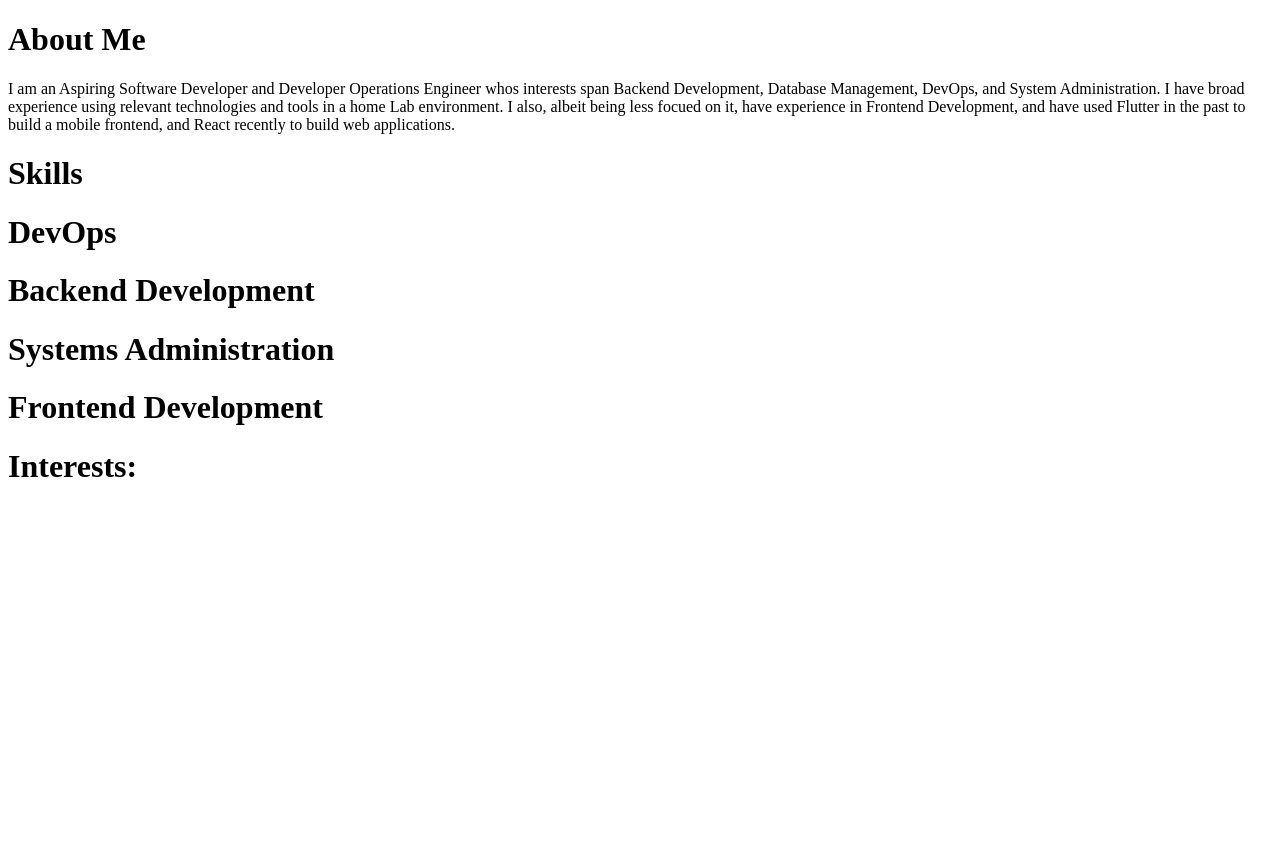
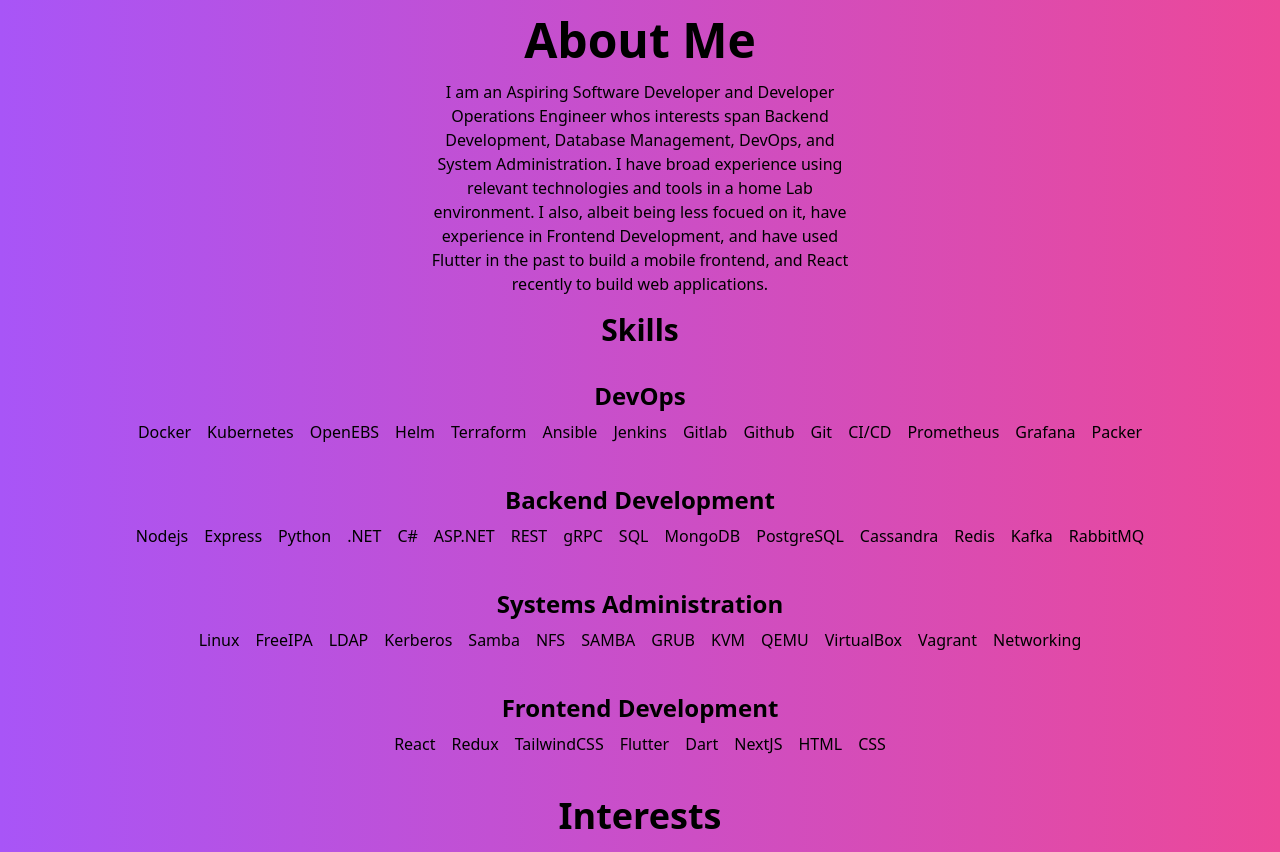
Before and after one commit to PranoSA/New-Portfolio-Site, a Next.js app: page /about in a window 1280 px wide. Before the commit the page ends 800 px from the top, so only its background shows below. Built offline with nearby package versions, Linux system fonts and the light colour scheme.

Commit message:
Added About Page

```diff
--- a/src/app/about/page.tsx
+++ b/src/app/about/page.tsx
@@ -1,5 +1,6 @@
+import "../styles/globals.css";
 
-const BackendSkils : string[] = [
+const BackendSkils: string[] = [
   "Nodejs",
   "Express",
   "Python",
@@ -15,9 +16,9 @@
   "Redis",
   "Kafka",
   "RabbitMQ",
-]
+];
 
-const DevOpsSkills : string[] = [
+const DevOpsSkills: string[] = [
   "Docker",
   "Kubernetes",
   "OpenEBS",
@@ -31,75 +32,105 @@
   "CI/CD",
   "Prometheus",
   "Grafana",
-]
+  "Packer",
+];
 
-const SysAdminSkills : string[] = [
+const SysAdminSkills: string[] = [
   "Linux",
   "FreeIPA",
   "LDAP",
   "Kerberos",
   "Samba",
   "NFS",
+  "SAMBA",
   "GRUB",
   "KVM",
   "QEMU",
   "VirtualBox",
   "Vagrant",
-    "Networking"
-]
+  "Networking",
+];
 
-const FrontendSkills : string[]=[
+const FrontendSkills: string[] = [
   "React",
   "Redux",
   "TailwindCSS",
   "Flutter",
   "Dart",
+  "NextJS",
   "HTML",
   "CSS",
-]
+];
 
-export default function Home(){
+export default function Home() {
   return (
-        <div className='w-full flex flex-wrap justify-center'>
+    <div className="w-full flex flex-wrap justify-center">
       <div className="w-full  p-4 text-center">
-                <h1 className='w-full text-5xl font-bold'>   About Me  </h1>
+        <h1 className="w-full text-5xl font-bold text-center"> About Me </h1>
       </div>
 
-            <div className="w-full  p-4 text-center">
+      <div className=" w-1/2 md:w-1/3 text-center">
         <p>
-                    I am an Aspiring Software Developer and Developer Operations Engineer whos interests span
-                    Backend Development, Database Management, DevOps, and System Administration. I have broad experience
-                    using relevant technologies and tools in a home Lab environment. I also, albeit being less focued on it,
-                    have experience in Frontend Development, and have used Flutter in the past to build a mobile frontend, and React
+          I am an Aspiring Software Developer and Developer Operations Engineer
+          whos interests span Backend Development, Database Management, DevOps,
+          and System Administration. I have broad experience using relevant
+          technologies and tools in a home Lab environment. I also, albeit being
+          less focued on it, have experience in Frontend Development, and have
+          used Flutter in the past to build a mobile frontend, and React
           recently to build web applications.
         </p>
       </div>
 
       <div className="w-full  p-4 text-center">
-                <h1 className='w-full text-3xl font-bold'>   Skills  </h1>
+        <h1 className="w-full text-3xl font-bold text-center"> Skills </h1>
+        <div className="w-full flex flex-wrap justify-center"></div>
       </div>
 
       <div className="w-full  p-4 text-center">
-                <h1 className='w-full text-2xl font-bold'>  DevOps  </h1>
+        <h1 className="w-full text-2xl font-bold"> DevOps </h1>
+        <div className="w-full flex flex-wrap justify-center">
+          {DevOpsSkills.map((skill) => (
+            <p className="p-2">{skill}</p>
+          ))}
+        </div>
       </div>
 
       <div className="w-full  p-4 text-center">
-                <h1 className='w-full text-2xl font-bold'>   Backend Development  </h1>
+        <h1 className="w-full text-2xl font-bold"> Backend Development </h1>
+        <div className="w-full flex flex-wrap justify-center">
+          {BackendSkils.map((skill) => (
+            <p className="p-2">{skill}</p>
+          ))}
+        </div>
       </div>
 
       <div className="w-full  p-4 text-center">
-                <h1 className='w-full text-2xl font-bold'>  Systems Administration </h1>
+        <h1 className="w-full text-2xl font-bold"> Systems Administration </h1>
+        <div className="w-full flex flex-wrap justify-center">
+          {SysAdminSkills.map((skill) => (
+            <p className="p-2">{skill}</p>
+          ))}
+        </div>
       </div>
 
       <div className="w-full  p-4 text-center">
-                <h1 className='w-full text-2xl font-bold'> Frontend Development </h1>
+        <h1 className="w-full text-2xl font-bold"> Frontend Development </h1>
+        <div className="w-full flex flex-wrap justify-center">
+          {FrontendSkills.map((skill) => (
+            <p className="p-2">{skill}</p>
+          ))}
+        </div>
       </div>
 
-            {//Interests
+      {
+        //Interests
       }
 
       <div className="w-full p-4 text-center">
-                <h1 className="w-full text-5xl font-bold "> Interests: </h1>
+        <h1 className="w-full text-4xl font-bold "> Interests</h1>
+        <div className="w-full flex flex-wrap justify-center">
+          <h2 className="w-full text-lg font-bold"></h2>
+        </div>
       </div>
 
       {
--- a/src/app/page.tsx
+++ b/src/app/page.tsx
@@ -1,14 +1,14 @@
-'use client';
+"use client";
 
 // @ts-nocheck
-import { UnicodeCharacterInformation } from '../components/unicode';
-import { UnicodePanel } from '../components/unicode';
-import { CorsPanel } from '../components/cors_panel';
-import './globals.css';
+import { UnicodeCharacterInformation } from "../components/unicode";
+import { UnicodePanel } from "../components/unicode";
+import { CorsPanel } from "../components/cors_panel";
+import "./globals.css";
 
-import Image from 'next/image';
-import { useEffect, useRef, useState } from 'react';
-import Link from 'next/link';
+import Image from "next/image";
+import { useEffect, useRef, useState } from "react";
+import Link from "next/link";
 
 export default function Home() {
   const [openPanels, setPanels] = useState<boolean[]>([
@@ -30,8 +30,17 @@
           <h1 className="w-full text-6xl font-bold"> Portfolio Page </h1>
         </div>
 
+        <div className="w-full  p-4 text-center">
+          <Link href="/about">
+            <button className="p-5 text-center text-3xl rounded transform transition duration-500 ease-in-out hover:scale-110 hover:text-4xl hover:text-white">
+              {" "}
+              About Me{" "}
+            </button>
+          </Link>
+        </div>
+
         <div className="w-full p-4 text-center pb-30 pt-10">
-          <h1 className="w-full text-5xl font-bold "> Projects: </h1>
+          <h1 className="w-full text-5xl font-bold "> Projects</h1>
         </div>
 
         <div
@@ -53,8 +62,8 @@
                 <div className="w-full w-flex flex-wrap p-4 text-center">
                   <Link href="/unicode">
                     <button className="p-5 text-center bg-blue-200 rounded">
-                      {' '}
-                      View Unicode Mini-App{' '}
+                      {" "}
+                      View Unicode Mini-App{" "}
                     </button>
                   </Link>
                 </div>
@@ -87,8 +96,8 @@
                 <div className="w-full w-flex flex-wrap p-4 text-center">
                   <Link href="/cors">
                     <button className="p-5 text-center bg-blue-200 rounded">
-                      {' '}
-                      View Mini-CORS Tester{' '}
+                      {" "}
+                      View Mini-CORS Tester{" "}
                     </button>
                   </Link>
                 </div>
@@ -121,8 +130,8 @@
                 <div className="w-full w-flex flex-wrap p-4 text-center">
                   <Link href="/compilers">
                     <button className="p-5 text-center bg-blue-200 rounded">
-                      {' '}
-                      View Compiler App{' '}
+                      {" "}
+                      View Compiler App{" "}
                     </button>
                   </Link>
                 </div>
@@ -144,7 +153,7 @@
         </div>
 
         <div className="w-full w p-4 text-center min-h-20">
-          <h1 className="w-full text-5xl font-bold "> Articles: </h1>
+          <h1 className="w-full text-5xl font-bold "> Articles </h1>
         </div>
 
         <div className="w-full md:w-2/3 p-20 flex flex-wrap p-4 text-center min-h-20 cursor-pointer hover:bg-blue-100 hover:shadow-lg transform hover:scale-105 transition-all duration-200 ease-in-out">
@@ -157,7 +166,7 @@
               ]);
             }}
           >
-            {' '}
+            {" "}
             OpenVPN Networking
           </h1>
           {openAriclePanels[0] ? (
@@ -174,7 +183,7 @@
                 href="https://articles.compressibleflowcalculator.com/OpenVPN"
                 className="p-5 text-center bg-blue-200 rounded m-5"
               >
-                Read Article{' '}
+                Read Article{" "}
               </a>
             </div>
           ) : null}
@@ -191,7 +200,7 @@
               console.log(openAriclePanels);
             }}
           >
-            {' '}
+            {" "}
             Video Transcoding With FFMEPG
           </h1>
           {openAriclePanels[1] ? (
@@ -213,7 +222,7 @@
                 href="https://articles.compressibleflowcalculator.com/MPEG-DASH"
                 className="p-5 text-center bg-blue-200 rounded"
               >
-                Read Article{' '}
+                Read Article{" "}
               </a>
             </div>
           ) : null}
```
Lines whose indentation alone changed are shown as unchanged.
